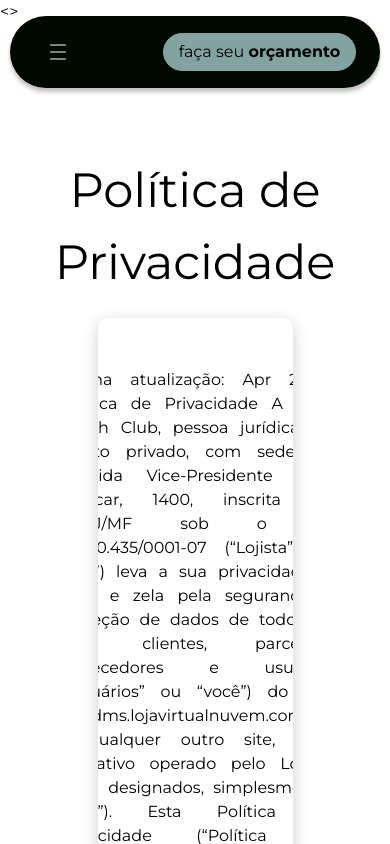
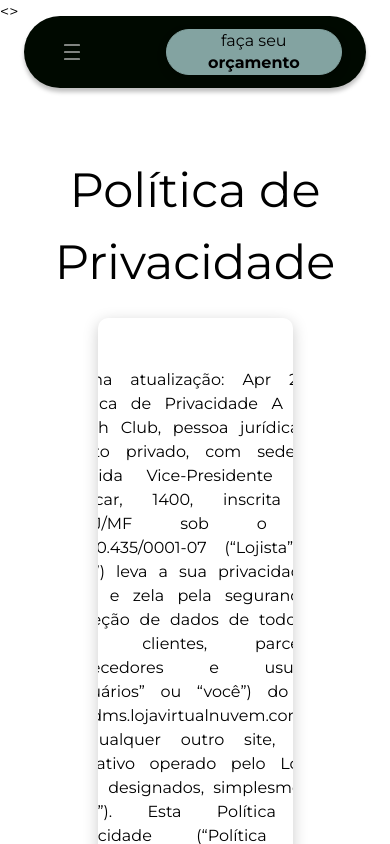
Before and after one commit to MarceloBxD/lp-farobeachclub-v3, a Next.js app: page /privacidade in a window 390 px wide. Shown: the top 844 px of the page. Built offline with nearby package versions, Linux system fonts and the light colour scheme; what @contentful/rich-text-types, next-hubspot would draw is missing.

Commit message:
chore: Update padding and width in responsive styles for CheckMargin, Nav, TitleText, and Headline components

```diff
--- a/components/CheckMargin/styles.module.scss
+++ b/components/CheckMargin/styles.module.scss
@@ -2,9 +2,7 @@
   width: 100%;
   padding: 0 24px;
 
-  @media (max-width: 768px) {
-    padding: 0 10px;
-  }
+
 }
 
 .content {
--- a/components/Nav/styles.module.scss
+++ b/components/Nav/styles.module.scss
@@ -33,13 +33,13 @@
   }
 
   @media (max-width: 768px) {
-    width: calc(100% - 20px);
+    width: calc(100% - 48px);
     justify-content: space-between;
   }
 }
 
 .nav_menu_mobile {
-  width: calc(100% - 20px);
+  width: calc(100% - 48px);
   margin: 0 auto;
   background-color: #000900;
   height: fit-content;
--- a/components/TitleText/styles.module.scss
+++ b/components/TitleText/styles.module.scss
@@ -15,8 +15,6 @@
     @media (max-width: 768px) {
       max-width: 100%;
       gap: 12px;
-
-      // padding: 0 10px !important;
     }
   }
 
--- a/sections/Headline/styles.module.scss
+++ b/sections/Headline/styles.module.scss
@@ -19,7 +19,7 @@
     @media (max-width: 768px) {
       max-width: 100%;
 
-      padding: 0 10px !important;
+      padding:0 24px !important;
     }
   }
 
@@ -72,7 +72,6 @@
 
     p {
       max-width: 100% !important;
-      text-align: center;
     }
   }
 }
```
Also changed, not shown: components/CheckMargin/dist/styles.module.css, components/TitleText/dist/styles.module.css.
